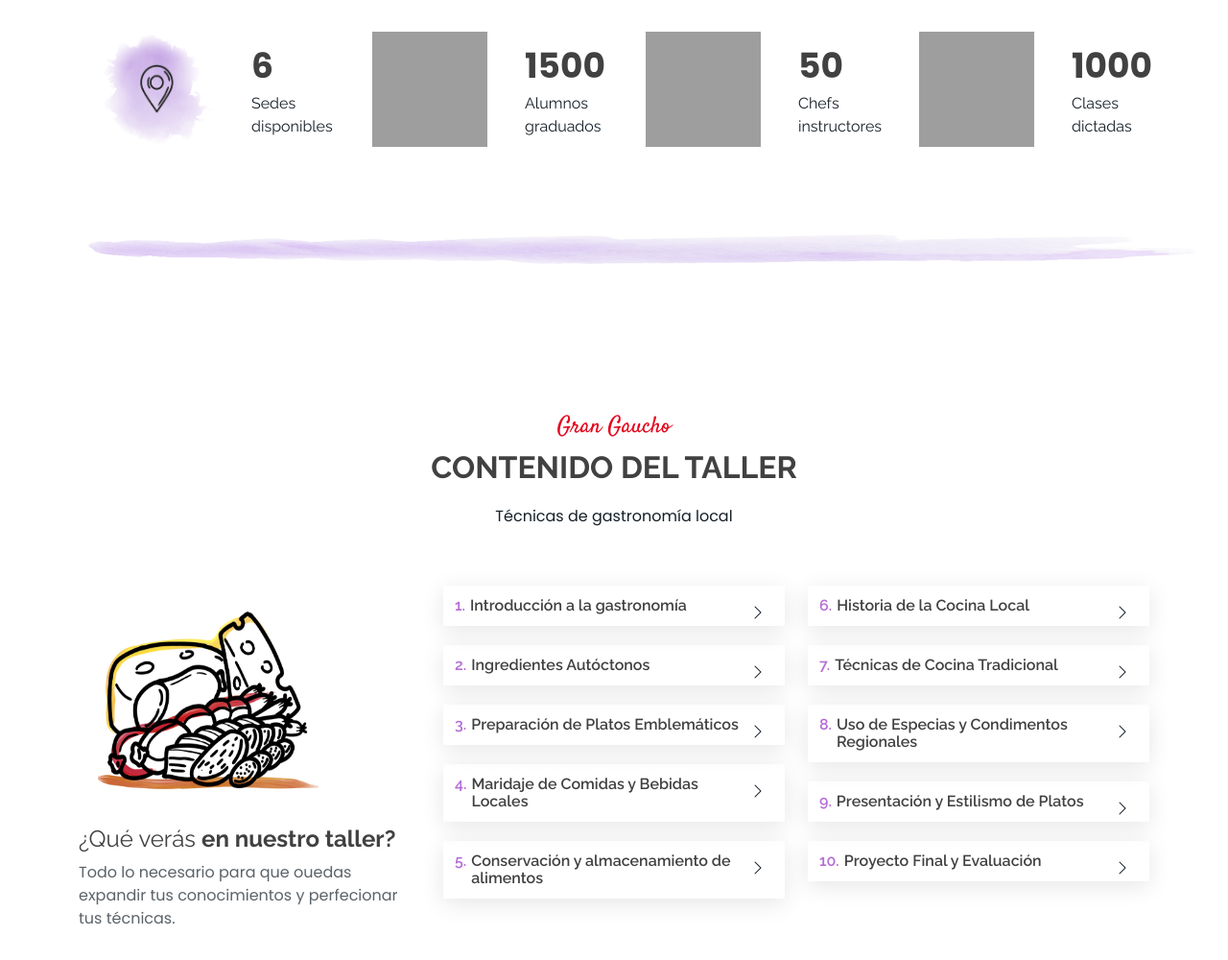
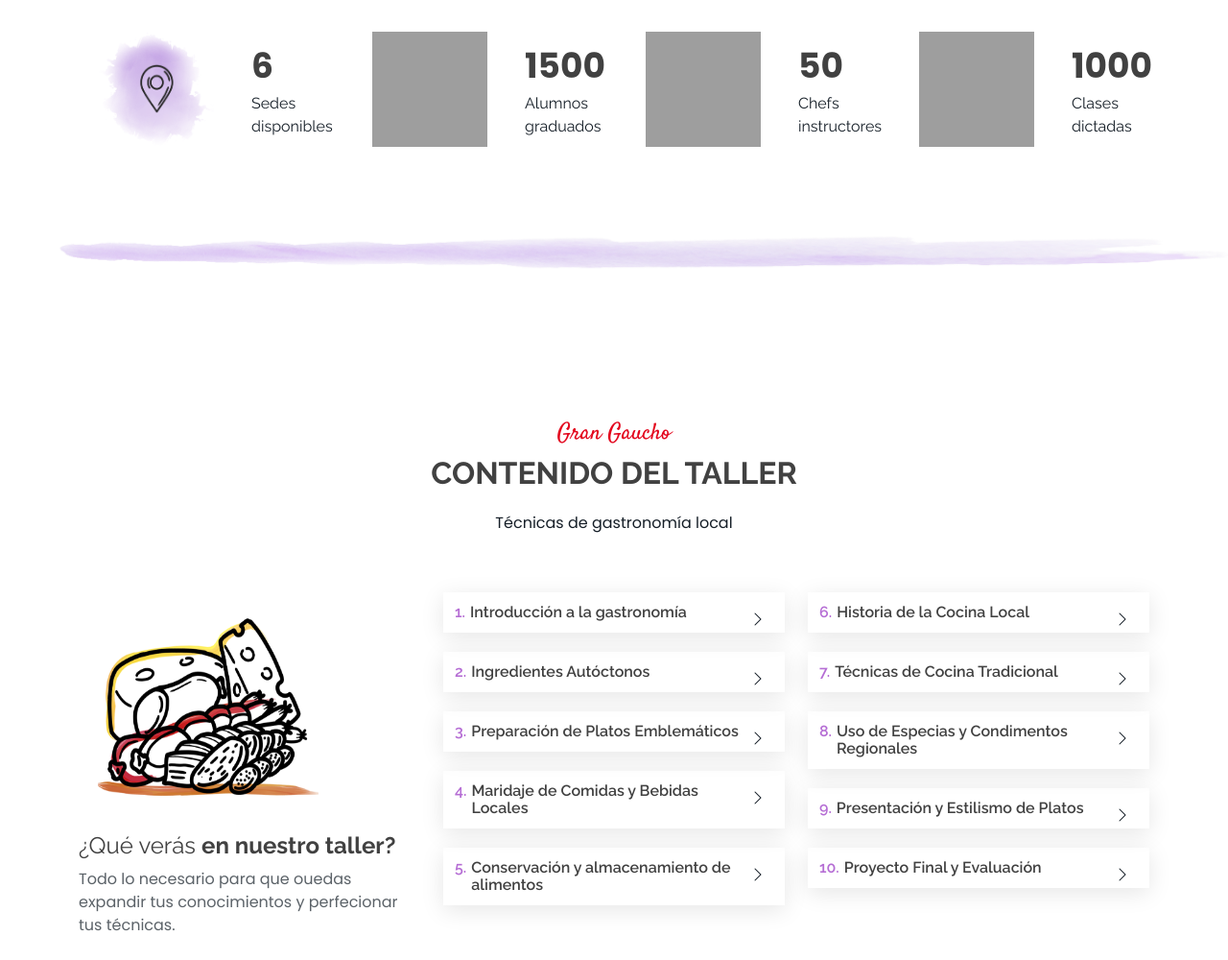
Before and after one commit to pablobalborin/Tp2_DG3_2024_C2, a plain HTML site: page about.html in a window 1280 px wide. Shown: the part 894-1894 px from the top of the page at 96% size. Drawn offline with Linux system fonts and the light colour scheme; grey boxes are pictures that could not be loaded; files whose address does not match are found by name.

Commit message:
Add files via upload

```diff
--- a/about.html
+++ b/about.html
@@ -222,13 +222,13 @@
     </div>
 
   </div>
-
+  <img src="assets/img/separador.png" alt="Descripción de la imagen" style="display: block; margin: 20px auto; width: 100%; height: auto; max-width: 100%;">
 </section><!-- /Stats Section -->
 
 
 
 
-    <img src="assets/img/separador.png" alt="Descripción de la imagen" style="display: block; margin: 20px auto;">
+
 
 
 
```
